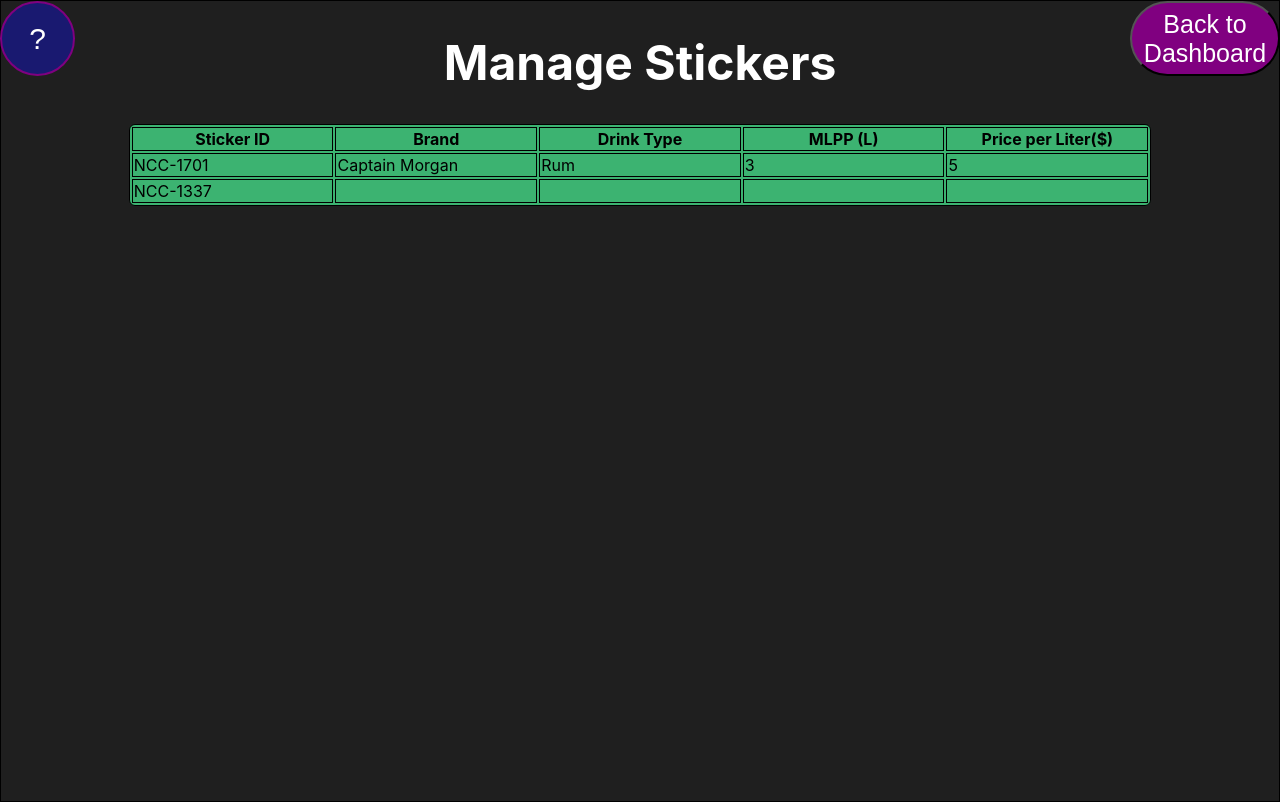
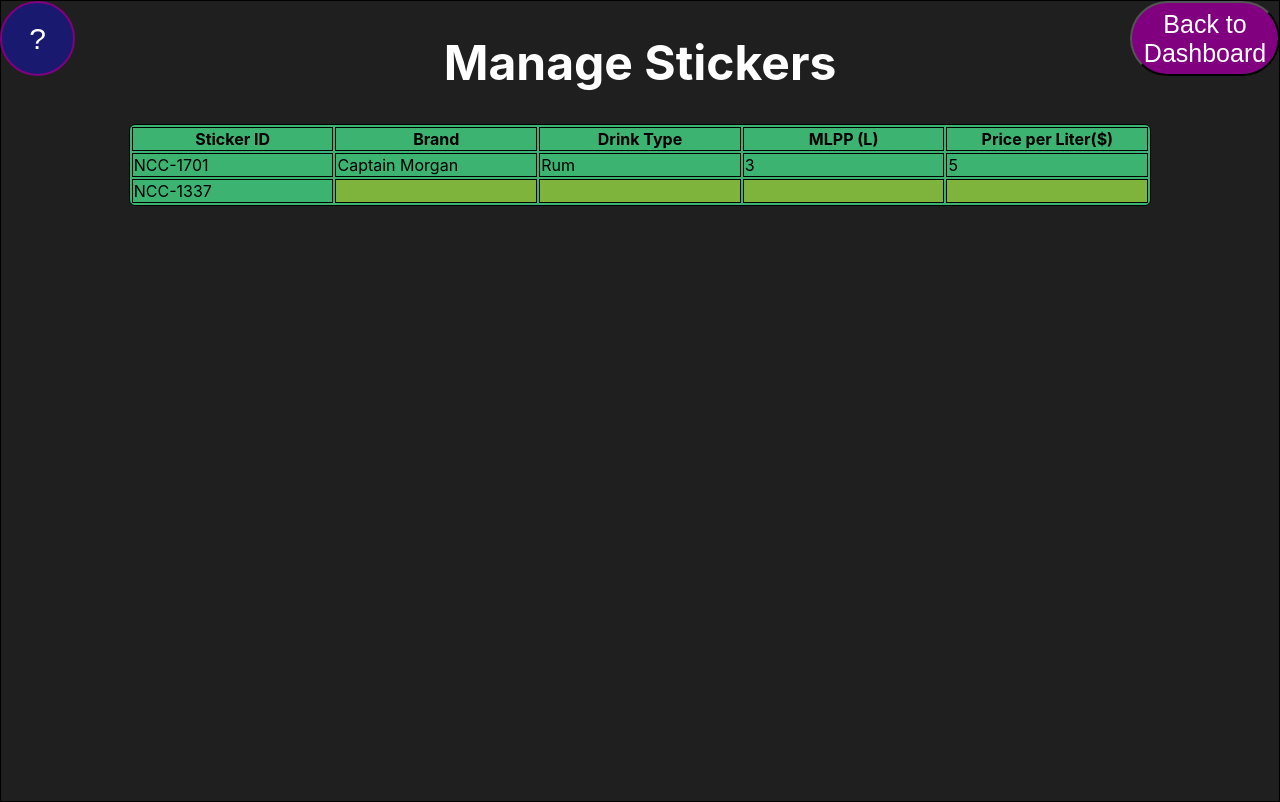
Before and after one commit to DJ-TAVR/bar-app, a React (Create React App) app in the folder front-end/: page /stickers in a window 1280 px wide. Built offline with nearby package versions, Linux system fonts and the light colour scheme.

Commit message:
Added sticker page data input

```diff
--- a/front-end/package.json
+++ b/front-end/package.json
@@ -5,6 +5,7 @@
   "dependencies": {
     "@material-ui/core": "^4.11.0",
     "@material-ui/styles": "^4.10.0",
+    "@randajan/react-popup": "^4.0.1",
     "@testing-library/jest-dom": "^5.11.5",
     "@testing-library/react": "^11.1.1",
     "@testing-library/user-event": "^12.2.0",
@@ -13,6 +14,7 @@
     "react-bootstrap-validation": "^0.1.11",
     "react-dom": "^17.0.1",
     "react-flexy-table": "^1.3.6",
+    "react-popup": "^0.10.0",
     "react-router-dom": "^5.2.0",
     "react-scripts": "4.0.0",
     "reactstrap": "^8.7.1",
--- a/front-end/src/App.css
+++ b/front-end/src/App.css
@@ -106,16 +106,16 @@
   background-color: purple;
 }
 
-.tableButton {
-  margin: 3%;
-  border: mediumseagreen;
-  width: 23%;
-  height: 4em;
-  font-size: medium;
+.stickerElement:hover {
+  background-color: #6dce98;
 }
 
-.tableButton:hover {
-  background-color: purple;
+.nullStickerElement {
+  background-color: #7eb33c;
+}
+
+.nullStickerElement:hover {
+  background-color: #a3ce6d;
 }
 
 .Table_Text {
--- a/front-end/src/Pages/Stickers.js
+++ b/front-end/src/Pages/Stickers.js
@@ -2,8 +2,34 @@ import ReactDOM from 'react-dom';
 import React, {useState, useEffect} from "react";
 import Table from 'react-bootstrap/Table'
 import { Button } from 'reactstrap';
-import { Link } from 'react-router-dom'
-export default function Stickers(props) {
+import { Link, withRouter } from 'react-router-dom'
+
+class Stickers extends React.Component {
+    constructor(props) {
+      super(props);
+      this.state = {};
+    }
+
+    // Adapted from https://stackoverflow.com/questions/33267797/
+    editData = (e) => {
+        const el = e.target;
+        const input = document.createElement("input");
+        input.setAttribute("value", el.textContent);
+        el.replaceWith(input);
+        const save = function() {
+            const previous = document.createElement(el.tagName.toLowerCase());
+            previous.onClick = this.editData;
+            previous.className = "stickerElement";
+            previous.textContent = input.value;
+            input.replaceWith(previous);
+        };
+        input.addEventListener('blur', save, {
+            once: true,
+        });
+        input.focus();
+    }
+
+    render() {
         return(
             <div className="Stickers">
             <Button className = "HelpButton"> ? </Button>
@@ -16,7 +42,7 @@ export default function Stickers(props) {
               <col class = "green"/>
             </colgroup>
             <thead>
-            <tr>
+                <tr >
                 <th>Sticker ID</th>
                 <th>Brand</th>
                 <th>Drink Type</th>
@@ -27,18 +53,18 @@ export default function Stickers(props) {
             <tbody>
                 <tr>
                 <td>NCC-1701</td>
-            <td>Captain Morgan</td>
-            <td>Rum</td>
-            <td>3</td>
-            <td>5</td>
+                <td class="stickerElement" onClick={this.editData}>Captain Morgan</td>
+                <td class="stickerElement" onClick={this.editData}>Rum</td>
+                <td class="stickerElement" onClick={this.editData}>3</td>
+                <td class="stickerElement" onClick={this.editData}>5</td>
                 </tr>
 
                 <tr>
                 <td>NCC-1337</td>
-            <td></td>
-            <td></td>
-            <td></td>
-            <td></td>
+                <td class="nullStickerElement" onClick={this.editData}></td>
+                <td class="nullStickerElement" onClick={this.editData}></td>
+                <td class="nullStickerElement" onClick={this.editData}></td>
+                <td class="nullStickerElement" onClick={this.editData}></td>
                 </tr>
 
             </tbody>
@@ -47,3 +73,6 @@ export default function Stickers(props) {
             </div>
         )
     }
+}
+
+export default withRouter(Stickers);
```
Also changed, not shown: 1 other file (tests, documents, lock files or other folders). Lines whose indentation alone changed are shown as unchanged.
